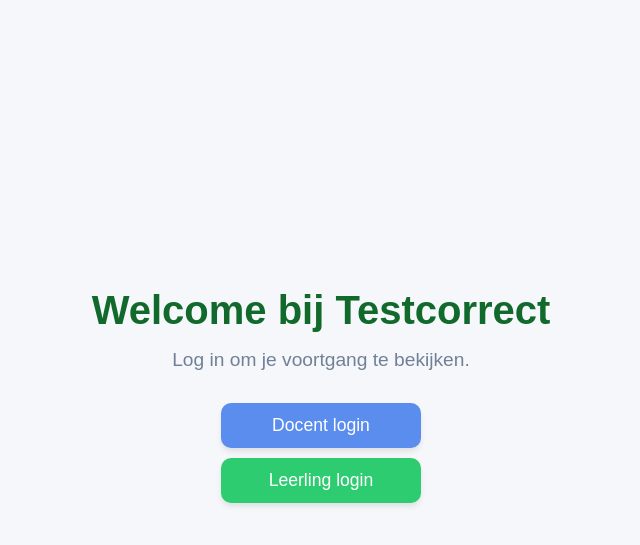
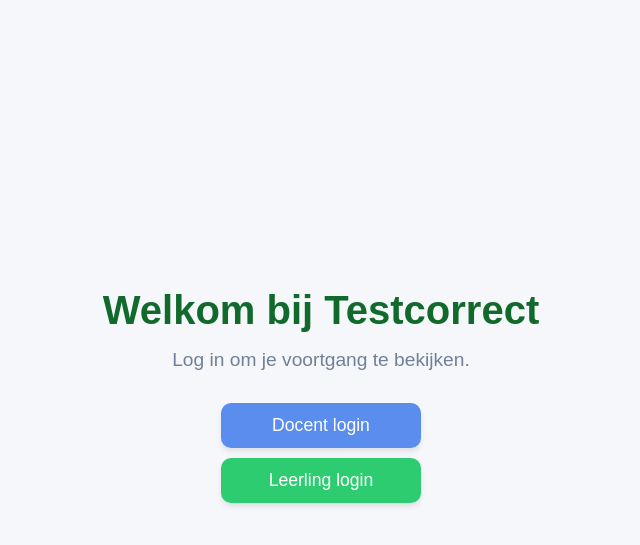
Before and after one commit to Laurens-1056274/W3_API_opdracht, a Flask app: page / in a window 1280 px wide. Shown: the top 545 px of the page, without its empty margins (319-959 px from the left). Run offline with Flask 3, Linux system fonts and the light colour scheme.

Commit message:
HOTFIX: spelfout

```diff
--- a/templates/systeem/landingpage.html
+++ b/templates/systeem/landingpage.html
@@ -8,7 +8,7 @@
   </head>
   <body>
     <div class="container-landingpage">
-      <h1>Welcome bij Testcorrect</h1>
+      <h1>Welkom bij Testcorrect</h1>
       <p>Log in om je voortgang te bekijken.</p>
       <a href="/login_docent" class="btn-blue">Docent login</a>
       <a href="/login_leerling" class="btn-green">Leerling login</a>
```
